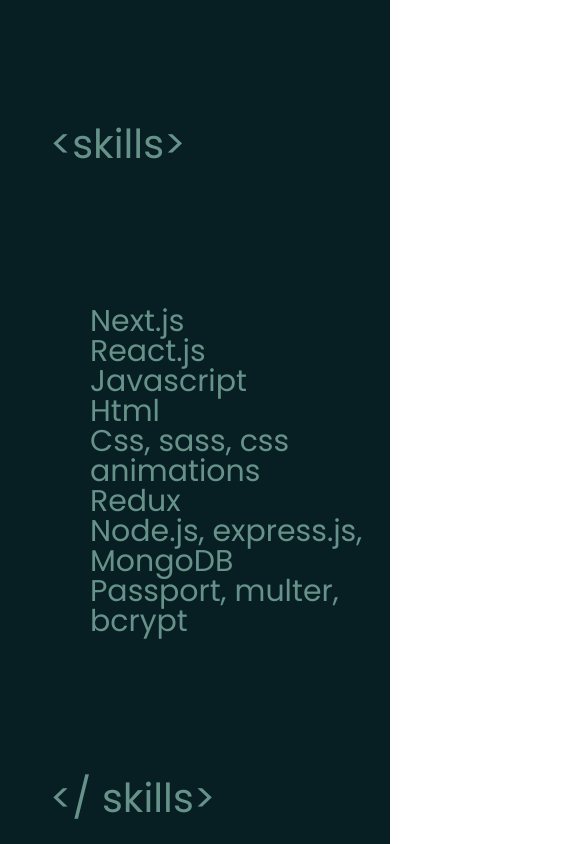
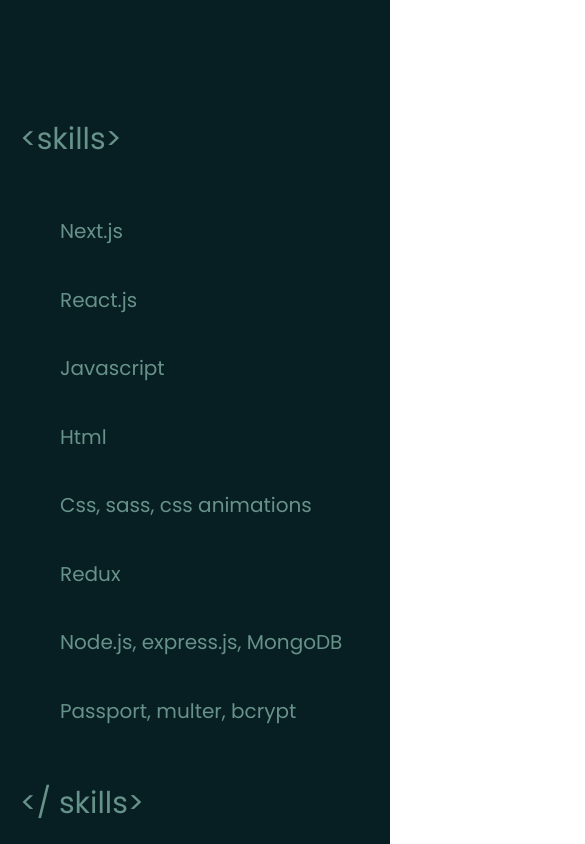
Before and after one commit to NachoVarni/portfolio-varni, a Next.js app: page / in a window 390 px wide. Shown: the part 820-1664 px from the top of the page, 585 px wide, since content can reach past the window. Built offline with nearby package versions, Linux system fonts and the light colour scheme.

Commit message:
fully responsive

```diff
--- a/components/Contact/Contact.module.scss
+++ b/components/Contact/Contact.module.scss
@@ -16,12 +16,20 @@
   justify-content: space-between;
   color: #679289;
 
+  @media (max-width: 812px) {
+    font-size: 3rem;
+  }
+
   .wrapper {
     font-size: 3rem;
     line-height: 4rem;
     margin: 30px 0px 30px 40px;
     display: flex;
     flex-direction: column;
+
+    @media (max-width: 812px) {
+      font-size: 1.5rem;
+    }
   }
 }
 
--- a/components/Hero/Hero.module.scss
+++ b/components/Hero/Hero.module.scss
@@ -152,4 +152,8 @@
   display: flex;
   flex-direction: column;
   margin-left: 50px;
+
+  @media (max-width: 812px) {
+    margin-left: 20px;
+  }
 }
--- a/components/Skills/Skills.module.scss
+++ b/components/Skills/Skills.module.scss
@@ -14,11 +14,36 @@
   flex-direction: column;
   justify-content: space-between;
   color: #679289;
+  position: relative;
+
+  // .skills {
+  //   position: absolute;
+  // }
+
+  // .up {
+  //   top: 90px;
+  // }
+
+  // .down {
+  //   bottom: 20px;
+  // }
+
+  @media (max-width: 812px) {
+    font-size: 3rem;
+  }
 }
 
 .list {
   font-size: 3rem;
-  line-height: 3rem;
+  display: flex;
+  flex-direction: column;
+  justify-content: space-between;
+  min-height: 500px;
+
   list-style: none;
   margin: 30px 0px 30px 40px;
+
+  @media (max-width: 812px) {
+    font-size: 2rem;
+  }
 }
--- a/components/Skills/index.js
+++ b/components/Skills/index.js
@@ -15,7 +15,7 @@
   return (
     // <ScrollArrow arrowDirec={faArrowUp} direct="menu" className="arrow-up" />
     <div className={styles.main} id="skills" data-aos="slide-right">
-      <h2 className={styles.skills}>skills</h2>
+      <h2 className={`${styles.skills} ${styles.up}`}>skills</h2>
       <ul className={styles.list}>
         <li>Next.js</li>
         <li>React.js</li>
@@ -26,7 +26,7 @@
         <li>Node.js, express.js, MongoDB</li>
         <li>Passport, multer, bcrypt</li>
       </ul>
-      <h2 className={styles.skills}>/ skills</h2>
+      <h2 className={`${styles.skills} ${styles.down}`}>/ skills</h2>
     </div>
     // <ScrollArrow arrowDirec={faArrowDown} className="arrow-down" />
   );
--- a/components/Work/Work.module.scss
+++ b/components/Work/Work.module.scss
@@ -24,12 +24,21 @@
   justify-content: space-between;
   color: #679289;
 
+  @media (max-width: 812px) {
+    font-size: 3rem;
+  }
+
   .wrapper {
-    font-size: 3rem;
     margin: 30px 0px 30px 20px;
     display: flex;
     justify-content: space-around;
     align-items: center;
+
+    @media (max-width: 812px) {
+      flex-direction: column;
+      justify-content: space-between;
+      margin-left: 0px;
+    }
   }
 
   .card {
@@ -44,6 +53,10 @@
       overflow: hidden;
       display: flex;
       justify-content: center;
+
+      @media (max-width: 812px) {
+        height: 100px;
+      }
     }
 
     .desc {
@@ -55,6 +68,10 @@
       // background-color: var(--blue-gray);
       animation-name: showDesc;
       animation-duration: 2s;
+
+      @media (max-width: 812px) {
+        transform: scale(1.1);
+      }
 
       .desc {
         display: block;
```
